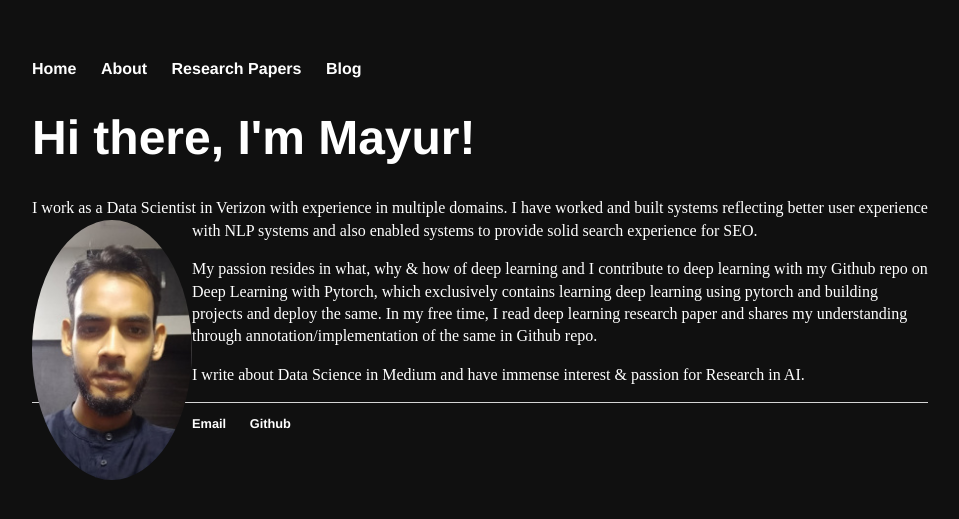
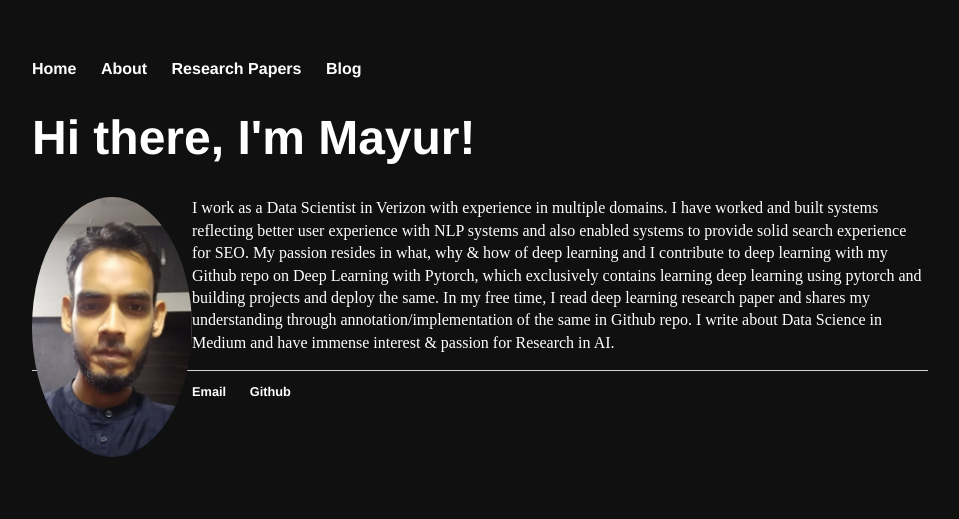
Before and after one commit to Mayurji/mayurji.github.io, a Jekyll site: the page built from index.html, in a window 1280 px wide. Shown: the top 519 px of the page, without its empty margins (160-1119 px from the left). Built offline with Jekyll 4.4.1, drawn with Linux system fonts in a browser that asks for light colours.

Commit message:
Update index.html

```diff
--- a/index.html
+++ b/index.html
@@ -8,13 +8,17 @@ title: Math + Computing = AI
 </head>
 <h1>Hi there, I'm Mayur!</h1>
 
-<p>I work as a Data Scientist in Verizon with experience in multiple domains. I have worked and built systems reflecting
-better user experience with NLP systems and also enabled systems to provide solid search experience for SEO.
-<img src="{{site.url}}/assets/images/profile/mayur.jpg" class="image-cropper" alt="avatar" class="profile-pic">
+<p>
+
+	<img src="{{site.url}}/assets/images/profile/mayur.jpg" class="image-cropper" alt="avatar" class="profile-pic">
+
+	I work as a Data Scientist in Verizon with experience in multiple domains. I have worked and built systems reflecting
+	better user experience with NLP systems and also enabled systems to provide solid search experience for SEO.
+
+	My passion resides in what, why & how of deep learning and I contribute to deep learning with my Github repo on Deep
+	Learning with Pytorch, which exclusively contains learning deep learning using pytorch and building projects and deploy
+	the same. In my free time, I read deep learning research paper and shares my understanding through annotation/implementation
+	of the same in Github repo.
+
+	I write about Data Science in Medium and have immense interest & passion for Research in AI.
 </p>
-<p>My passion resides in what, why & how of deep learning and I contribute to deep learning with my Github repo on Deep
-Learning with Pytorch, which exclusively contains learning deep learning using pytorch and building projects and deploy
-the same. In my free time, I read deep learning research paper and shares my understanding through annotation/implementation
-of the same in Github repo.</p>
-
-<p>I write about Data Science in Medium and have immense interest & passion for Research in AI.</p>
```
